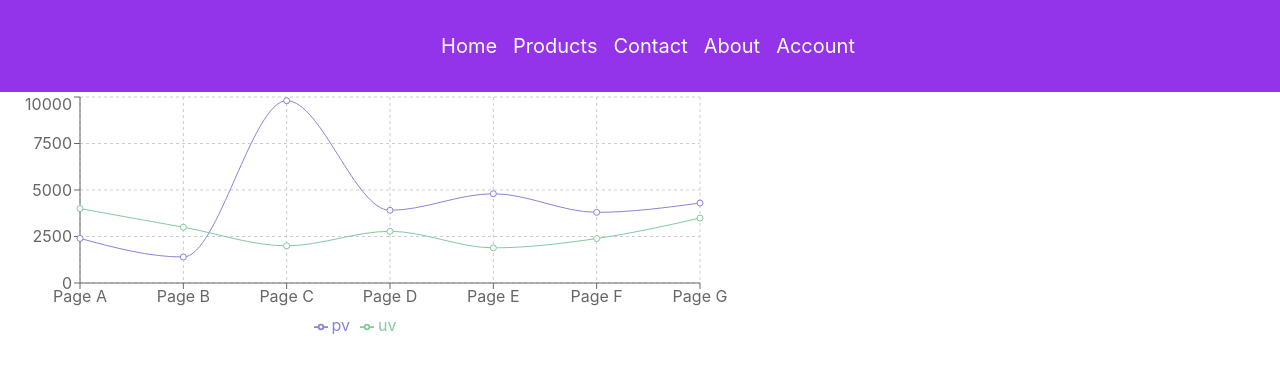
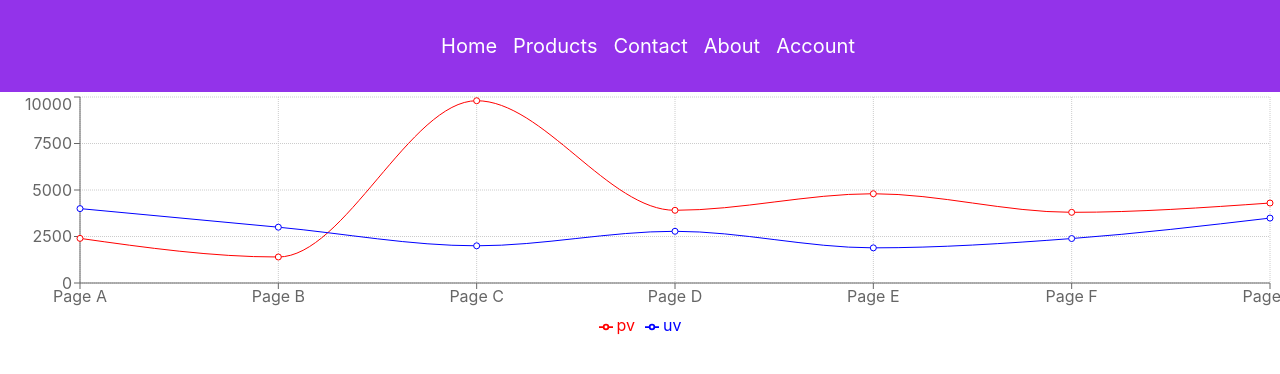
Before and after one commit to CodeWithShamim/ML-9-React-Router-And-States, a React (Create React App) app in the folder Module 51 (React Bootstrap Tailwind Axios Rechart)/react-with-bootstrap/: page / in a window 1280 px wide. Shown: the top 374 px of the page. Built offline with nearby package versions, Linux system fonts and the light colour scheme.

Commit message:
chart update

```diff
--- a/Module 51 (React Bootstrap Tailwind Axios Rechart)/react-with-bootstrap/src/components/LineChart/LineChart.js
+++ b/Module 51 (React Bootstrap Tailwind Axios Rechart)/react-with-bootstrap/src/components/LineChart/LineChart.js
@@ -48,15 +48,15 @@ const PieChart = () => {
       ]
     return (
         <div>
-            <LineChart width={730} height={250} data={data}
+            <LineChart width={1300} height={250} data={data}
                 margin={{ top: 5, right: 30, left: 20, bottom: 5 }}>
-                <CartesianGrid strokeDasharray="3 3" />
+                <CartesianGrid strokeDasharray="1 1" />
                 <XAxis dataKey="name" />
                 <YAxis />
                 <Tooltip />
                 <Legend />
-                <Line type="monotone" dataKey="pv" stroke="#8884d8" />
-                <Line type="monotone" dataKey="uv" stroke="#82ca9d" />
+                <Line type="monotone" dataKey="pv" stroke="red" />
+                <Line type="monotone" dataKey="uv" stroke="blue" />
             </LineChart>
         </div>
     );
```
